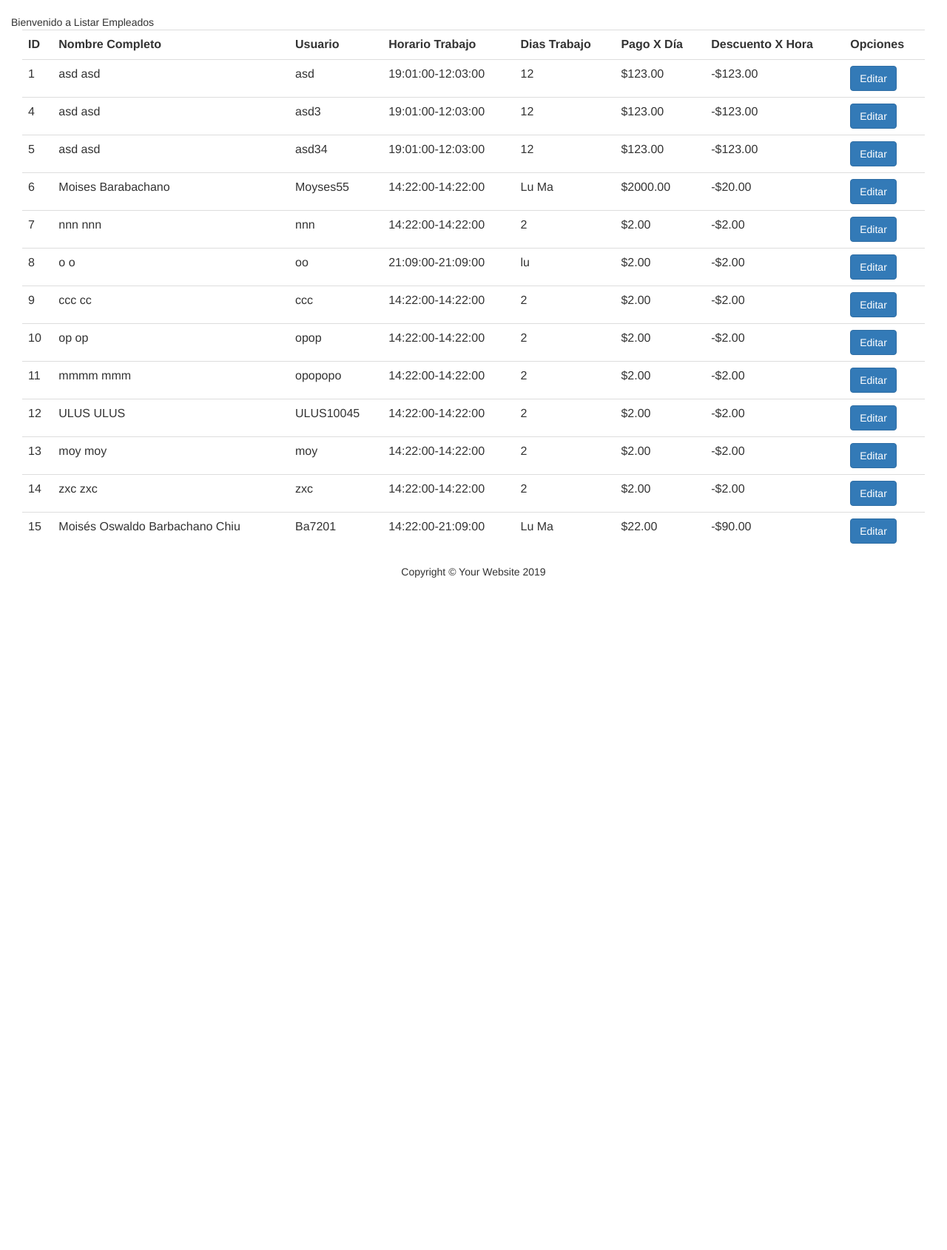
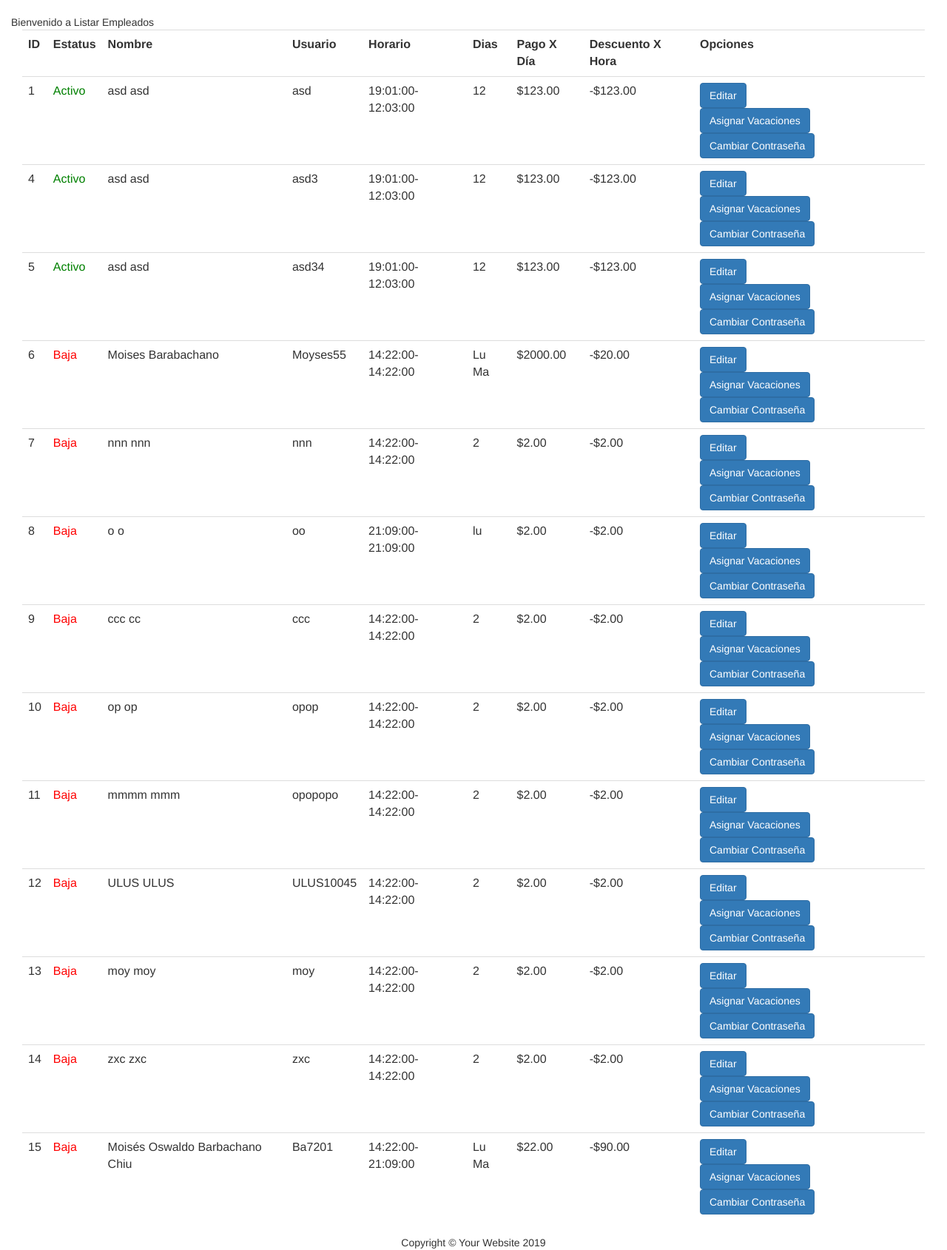
Before and after one commit to JavQuijano/ProyectoCalidad, a CodeIgniter app: page /ProyectoCalidad/index.php/listar_empleados/index in a window 1280 px wide. Shown: the part 784-2474 px from the top of the page at 74% size. Before the commit the page ends 1565 px from the top, so only its background shows below. Run offline with CodeIgniter, Linux system fonts and the light colour scheme; data comes from the database, SQL or seed files in the repository.

Commit message:
Update de empleados completo
update de empleados completo, set de vacaciones  y  cambio contra pendiente.

```diff
--- a/Proyecto/application/controllers/Listar_empleados.php
+++ b/Proyecto/application/controllers/Listar_empleados.php
@@ -28,4 +28,29 @@ class Listar_empleados extends CI_Controller {
         echo json_encode($empleado[0]);
     }
 
+    public function guardar_empleado(){
+        /*
+         * nombres: nombres,
+            apellidos: apellidos,
+            hora_entrada: hora_entrada,
+            hora_salida: hora_salida,
+            estatus: estatus,
+            pago_por_dia: pago_por_dia,
+            descuento_por_dia: descuento_por_dia,
+            dias_trabajo: dias_trabajo
+         * */
+        $id_empleado = $this->input->post("id_empleado");
+        $empleado = new stdClass();
+        $empleado->nombres = $this->input->post("nombres");
+        $empleado->apellidos = $this->input->post("apellidos");
+        $empleado->hora_entrada = $this->input->post("hora_entrada");
+        $empleado->hora_salida = $this->input->post("hora_salida");
+        $empleado->estatus = $this->input->post("estatus");
+        $empleado->pago_por_dia = $this->input->post("pago_por_dia");
+        $empleado->dias_trabajo = $this->input->post("dias_trabajo");
+        $empleado->descuento_por_hora = $this->input->post("descuento_por_dia");
+
+        echo json_encode($this->empleado->update_empleado($id_empleado, $empleado));
+    }
+
 }
--- a/Proyecto/application/models/Empleado.php
+++ b/Proyecto/application/models/Empleado.php
@@ -39,4 +39,9 @@ class Empleado extends CI_Model
         return $this->db->get()->result();
     }
 
+    public function update_empleado($id_empleado, $empleado){
+        return $this->db->where("id_empleado", $id_empleado)
+            ->update($this->tabla, $empleado);
+    }
+
 }
--- a/Proyecto/application/views/listado_empleados.php
+++ b/Proyecto/application/views/listado_empleados.php
@@ -3,10 +3,11 @@
     <table class="table">
         <tr>
             <th>ID</th>
-            <th>Nombre Completo</th>
+            <th>Estatus</th>
+            <th>Nombre</th>
             <th>Usuario</th>
-            <th>Horario Trabajo</th>
-            <th>Dias Trabajo</th>
+            <th>Horario</th>
+            <th>Dias</th>
             <th>Pago X Día</th>
             <th>Descuento X Hora</th>
             <th>Opciones</th>
@@ -15,6 +16,19 @@
             <tr class="fila" data-id-empleado = <?echo $empleado->id_empleado?>>
                 <td>
                     <?echo $empleado->id_empleado?>
+                </td>
+                <td>
+                    <?php
+                    if($empleado->estatus == 1){
+                        echo "<span style='color: green;'>Activo</span>";
+                    }else if($empleado->estatus == 2){
+                        echo "<span style='color: red;'>Baja</span>";
+                    }else if($empleado->estatus == 3){
+                        echo "<span style='color: orange;'>Otro</span>";
+                    }else if($empleado->estatus == 4){
+                        echo "<span style='color: blue;'>Vacaciones</span>";
+                    }
+                    ?>
                 </td>
                 <td class="nombre_empleado">
                     <?echo $empleado->nombres." ".$empleado->apellidos?>
@@ -43,6 +57,13 @@
                     <button type="button" class="btn btn-primary" data-toggle="modal" data-target="#exampleModal">
                         Editar
                     </button>
+                    <br>
+                    <button type="button" class="btn btn-primary" data-toggle="modal" data-target="#modalVacaciones">
+                        Asignar Vacaciones
+                    </button>
+                    <button type="button" class="btn btn-primary" data-toggle="modal" data-target="#modalContra">
+                        Cambiar Contraseña
+                    </button>
                 </td>
             </tr>
         <?endforeach;?>
@@ -57,7 +78,7 @@
                         <span aria-hidden="true">&times;</span>
                     </button>
                 </div>
-                <form id="form_editar">
+                <form id="form_editar" action="#">
 
                 </form>
             </div>
@@ -77,23 +98,31 @@
                 url: "Listar_empleados/get_empleado/"+id_empleado,
                 success: function (respuesta) {
                     const html_form = "<div class=\"modal-body\">\n" +
+                        "<input type='hidden' id='id_empleado' value='"+id_empleado+"'>" +
                         "<label for='nombres'>Nombres:</label>&nbsp;\n" +
-                        "<input id='nombres' placeholder='Nombres Empleado'>\n" +
+                        "<input id='nombres' placeholder='Nombres Empleado' required>\n" +
                         "<br>\n" +
                         "<label for=\"apellidos\">Apellidos:</label>&nbsp;\n" +
-                        "<input id=\"apellidos\" placeholder=\"Apellidos Empleado\">\n" +
+                        "<input id=\"apellidos\" placeholder=\"Apellidos Empleado\" required>\n" +
+                        "<br>\n" +
+                        "<label for='estatus'>Estatus:</label>&nbsp;" +
+                        "<select  id='estatus'  required >" +
+                            "<option value='1'>Activo</option>" +
+                            "<option value='2'>De Baja</option>" +
+                            "<option value='3'>Otro</option>" +
+                        "</select>"+
                         "<br>\n" +
                         "<label for=\"hora_entrada\">Hora Entrada:</label>&nbsp;\n" +
-                        "<input id=\"hora_entrada\" type=\"time\">\n" +
+                        "<input id=\"hora_entrada\" type=\"time\" required>\n" +
                         "<br>\n" +
                         "<label for=\"hora_salida\">Hora Salida:</label>&nbsp;\n" +
-                        "<input id=\"hora_salida\" type=\"time\">\n" +
+                        "<input id=\"hora_salida\" type=\"time\" required>\n" +
                         "<br>\n" +
                         "<label for=\"pago_por_dia\">Pago X Día:</label>&nbsp;\n" +
-                        "$<input id=\"pago_por_dia\" type=\"number\" min=\"0\" step=\"any\" />\n" +
+                        "$<input id=\"pago_por_dia\" type=\"number\" min=\"0\" step=\"any\" required/>\n" +
                         "<br>\n" +
                         "<label for=\"descuento_por_hora\">Descuento X Hora:</label>&nbsp;\n" +
-                        "$<input id=\"descuento_por_hora\" type=\"number\" min=\"0\" step=\"any\" />\n" +
+                        "$<input id=\"descuento_por_hora\" type=\"number\" min=\"0\" step=\"any\" required/>\n" +
                         "<br>\n" +
                         "<b>Días de Trabajo Empleado</b>\n" +
                         "<br>\n" +
@@ -115,13 +144,14 @@
                         "</div>\n" +
                         "<div class=\"modal-footer\">\n" +
                         "    <button type=\"button\" class=\"btn btn-secondary\" data-dismiss=\"modal\">Cancelar</button>\n" +
-                        "    <button type=\"button\" id='submit_editar' class=\"btn btn-primary\">Guardar Cambios</button>\n" +
+                        "    <button type=\"submit\" id='submit_editar' class=\"btn btn-primary\">Guardar Cambios</button>\n" +
                         "</div>";
                     $("#form_editar").html(html_form);
 
                     const empleado = JSON.parse(respuesta);
                     $("#nombres").val(empleado.nombres);
                     $("#apellidos").val(empleado.apellidos);
+                    $("#estatus").val(empleado.estatus);
                     $("#hora_entrada").val(empleado.hora_entrada);
                     $("#hora_salida").val(empleado.hora_salida);
                     $("#pago_por_dia").val(empleado.pago_por_dia);
@@ -139,9 +169,11 @@
         });
 
         $(document).on('click', '#submit_editar', function () {
+            const id_empleado = $("#id_empleado").val();
             const nombres = $("#nombres").val();
             const apellidos = $("#apellidos").val();
             const hora_entrada = $("#hora_entrada").val();
+            const estatus = $("#estatus").val();
             const hora_salida = $("#hora_salida").val();
             const pago_por_dia = $("#pago_por_dia").val();
             const descuento_por_dia = $("#descuento_por_hora").val();
@@ -166,13 +198,25 @@
                 method: "POST",
                 url: "Listar_empleados/guardar_empleado",
                 data: {
+                    id_empleado: id_empleado,
                     nombres: nombres,
                     apellidos: apellidos,
                     hora_entrada: hora_entrada,
                     hora_salida: hora_salida,
+                    estatus: estatus,
                     pago_por_dia: pago_por_dia,
                     descuento_por_dia: descuento_por_dia,
                     dias_trabajo: dias_trabajo
+                },
+                success: function (respuesta) {
+                    const ver = JSON.parse(respuesta);
+                    if(ver){
+                        //exito
+                        $('#exampleModal').modal('toggle');
+                    }else{
+                        //error
+                        $('#exampleModal').modal('toggle');
+                    }
                 }
             });
         });
```
